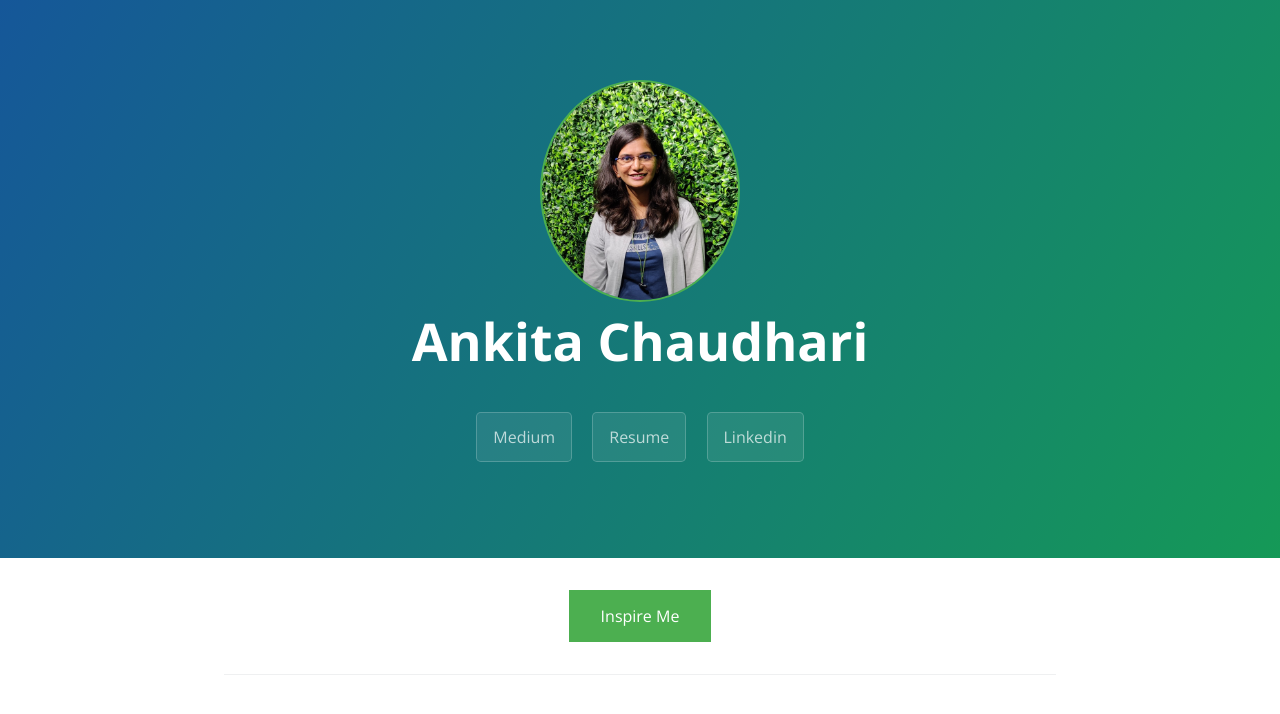
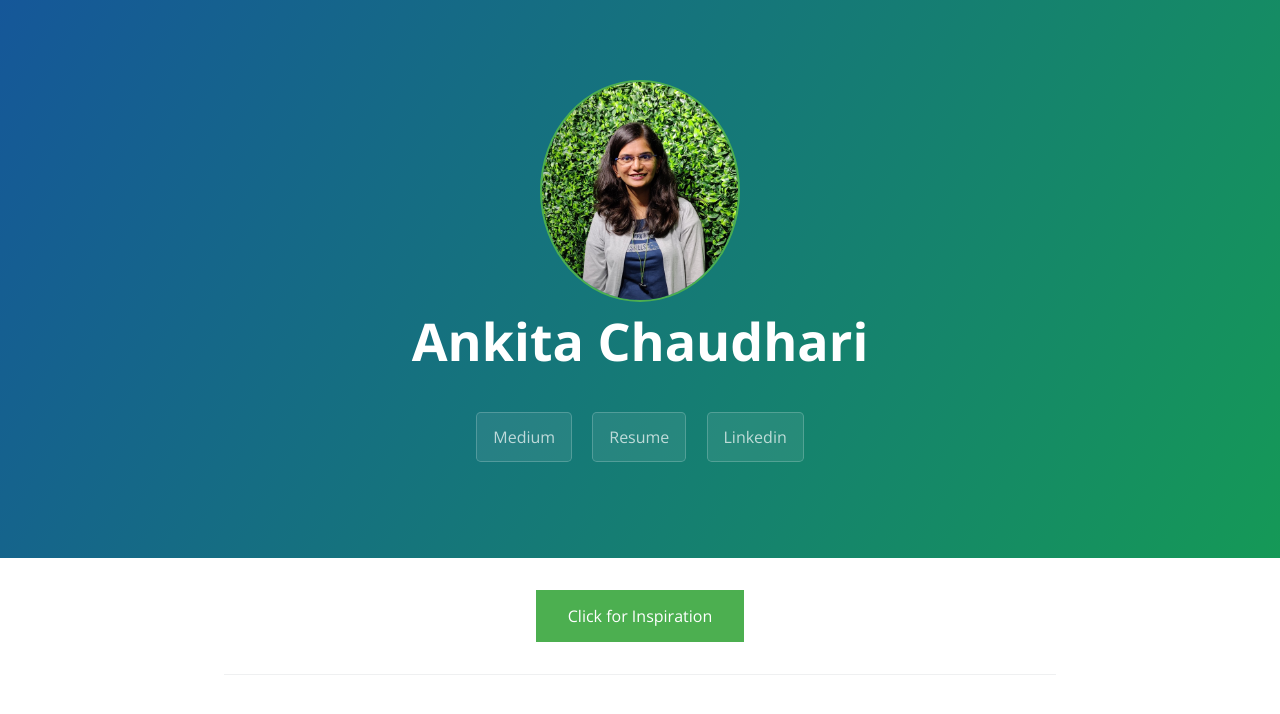
Before and after one commit to ank8ita/AnkitaChaudhari, a Jekyll site: the page built from index.md, in a window 1280 px wide. Shown: the top 714 px of the page. Built offline with Jekyll 4.4.1, drawn with Linux system fonts in a browser that asks for light colours; our own code applies the rules of GitHub Pages for plain Markdown files.

Commit message:
Update index.md

```diff
--- a/index.md
+++ b/index.md
@@ -5,7 +5,7 @@
  <div>
  <div id="quotesButton" display="block">
             <div class="buttonCenter">
-                <input type="button" onclick="displayQuotes()" class="button" value="Inspire Me">
+                <input type="button" onclick="displayQuotes()" class="button" value="Click for Inspiration">
             </div>
  </div>
  <div id="quotesDiv" display="block">
```
